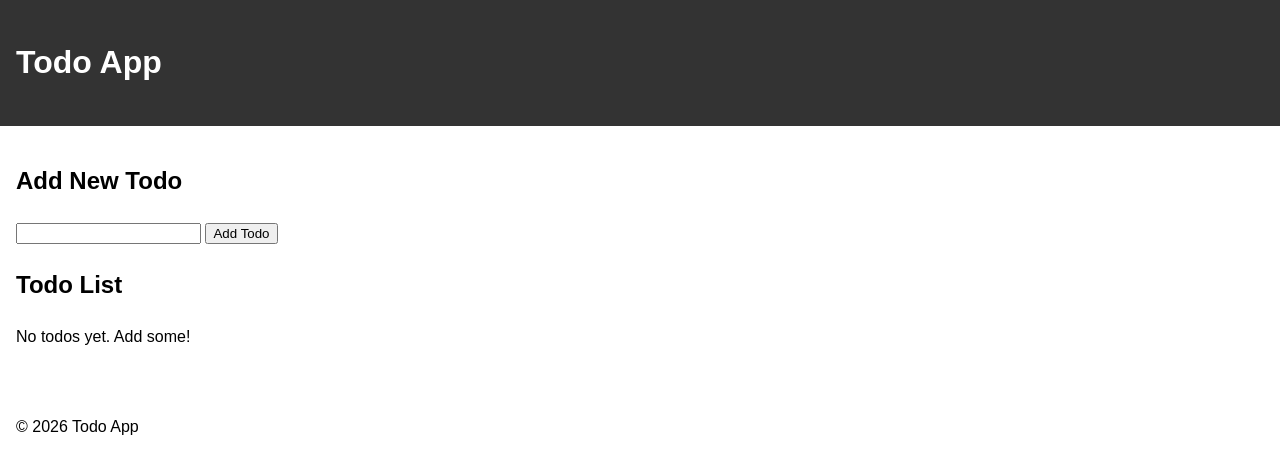
After one commit to ferrariclec16/flask-practice1, a Flask app: template HW3/templates/index.html in a window 1280 px wide. The commit adds this page. Shown: the top 474 px of the page. Run offline with Flask 3, Linux system fonts and the light colour scheme; the template is opened without the code that fills it, so the values that code supplies are empty.

Commit message:
HW3: Note 6 SQLite Todo 실습 앱을 복사

```diff
--- /dev/null
+++ b/HW3/app.py
@@ -0,0 +1,47 @@
+from flask import Flask, render_template, request, redirect, url_for
+from flask_sqlalchemy import SQLAlchemy
+
+app = Flask(__name__)
+app.config['SQLALCHEMY_DATABASE_URI'] = 'sqlite:///todo.db'
+
+db = SQLAlchemy(app)
+
+
+class Todo(db.Model):
+    id = db.Column(db.Integer, primary_key=True)
+    text = db.Column(db.String(100), nullable=False)
+    done = db.Column(db.Boolean, default=False)
+
+
+with app.app_context():
+    db.create_all()
+
+
+@app.route('/', methods=['GET', 'POST'])
+def index():
+    if request.method == 'POST':
+        db.session.add(Todo(text=request.form['todo']))
+        db.session.commit()
+        return redirect(url_for('index'))
+    todos = Todo.query.all()
+    return render_template('index.html', todos=todos)
+
+
+@app.route('/toggle/<int:id>')
+def toggle(id):
+    todo = db.get_or_404(Todo, id)
+    todo.done = not todo.done
+    db.session.commit()
+    return redirect(url_for('index'))
+
+
+@app.route('/delete/<int:id>')
+def delete(id):
+    todo = db.get_or_404(Todo, id)
+    db.session.delete(todo)
+    db.session.commit()
+    return redirect(url_for('index'))
+
+
+if __name__ == '__main__':
+    app.run(debug=True)
--- /dev/null
+++ b/HW3/static/style.css
@@ -0,0 +1,18 @@
+body {
+    font-family: Arial, sans-serif;
+    line-height: 1.6;
+    margin: 0;
+    padding: 0;
+}
+header, main, footer { padding: 1rem; }
+header { background-color: #333; color: #fff; }
+form   { margin-bottom: 1rem; }
+ul     { list-style-type: none; padding: 0; }
+li {
+    background-color: #f4f4f4;
+    margin-bottom: 0.5rem;
+    padding: 0.5rem;
+}
+a        { color: #333; text-decoration: none; }
+a:hover  { text-decoration: underline; }
+.done { text-decoration: line-through; }
--- /dev/null
+++ b/HW3/templates/base.html
@@ -0,0 +1,21 @@
+<!DOCTYPE html>
+<html lang="ko">
+<head>
+    <meta charset="UTF-8">
+    <meta name="viewport" content="width=device-width, initial-scale=1.0">
+    <title>{% block title %}Todo App{% endblock %}</title>
+    <link rel="stylesheet"
+          href="{{ url_for('static', filename='style.css') }}">
+</head>
+<body>
+    <header>
+        <h1>Todo App</h1>
+    </header>
+    <main>
+        {% block content %}{% endblock %}
+    </main>
+    <footer>
+        <p>&copy; 2026 Todo App</p>
+    </footer>
+</body>
+</html>
--- /dev/null
+++ b/HW3/templates/index.html
@@ -0,0 +1,26 @@
+{% extends "base.html" %}
+
+{% block title %}Todo List - Todo App{% endblock %}
+
+{% block content %}
+<h2>Add New Todo</h2>
+<form method="post">
+    <input type="text" name="todo" required>
+    <button type="submit">Add Todo</button>
+</form>
+
+<h2>Todo List</h2>
+{% if todos %}
+<ul>
+    {% for todo in todos %}
+    <li>
+        <a href="{{ url_for('toggle', id=todo.id) }}">완료</a>
+        <span{% if todo.done %} class="done"{% endif %}>{{ todo.text }}</span>
+        <a href="{{ url_for('delete', id=todo.id) }}">Delete</a>
+    </li>
+    {% endfor %}
+</ul>
+{% else %}
+<p>No todos yet. Add some!</p>
+{% endif %}
+{% endblock %}
--- a/requirements.txt
+++ b/requirements.txt
@@ -1,7 +1,10 @@
 blinker==1.9.0
 click==8.5.0
 Flask==3.1.3
+Flask-SQLAlchemy==3.1.1
 itsdangerous==2.2.0
 Jinja2==3.1.6
 MarkupSafe==3.0.3
+SQLAlchemy==2.1.4
+typing_extensions==4.16.0
 Werkzeug==3.1.8
--- a/todo_app/static/style.css
+++ b/todo_app/static/style.css
@@ -15,3 +15,4 @@ li {
 }
 a        { color: #333; text-decoration: none; }
 a:hover  { text-decoration: underline; }
+.done { text-decoration: line-through; }
--- a/todo_app/templates/index.html
+++ b/todo_app/templates/index.html
@@ -14,8 +14,9 @@
 <ul>
     {% for todo in todos %}
     <li>
-        {{ todo }}
-        <a href="{{ url_for('delete', index=loop.index0) }}">Delete</a>
+        <a href="{{ url_for('toggle', id=todo.id) }}">완료</a>
+        <span{% if todo.done %} class="done"{% endif %}>{{ todo.text }}</span>
+        <a href="{{ url_for('delete', id=todo.id) }}">Delete</a>
     </li>
     {% endfor %}
 </ul>
```
Also changed, not shown: todo_app/app.py (+29 -8 lines), 1 other file.
